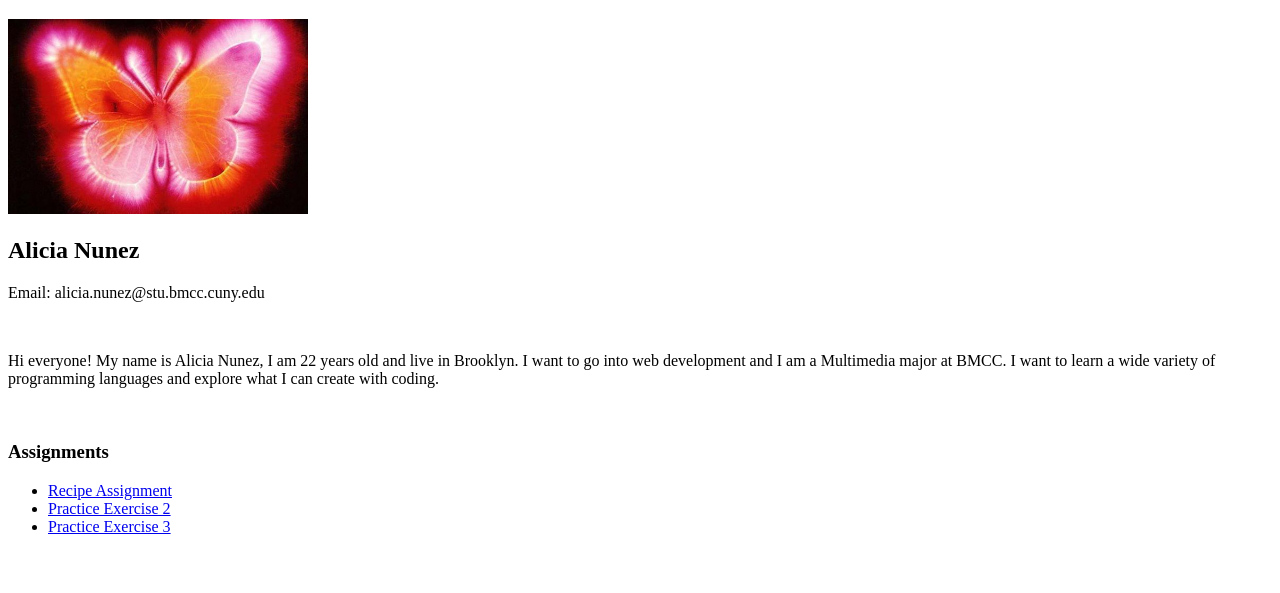
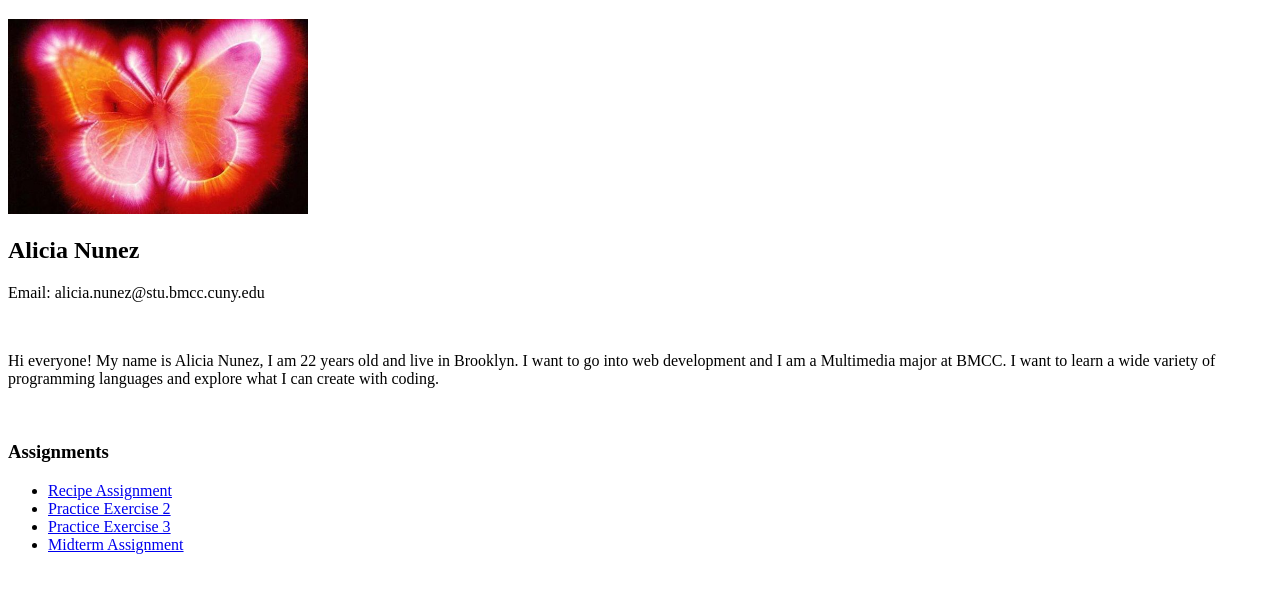
Before and after one commit to alicia03n/MMP240, a plain HTML site: page index.html in a window 1280 px wide. Shown: the part 61-654 px from the top of the page. Drawn offline with Linux system fonts and the light colour scheme.

Commit message:
Update index.html

```diff
--- a/index.html
+++ b/index.html
@@ -18,6 +18,7 @@
         <li><a href="RecipeAssignment/recipe.html"> Recipe Assignment </li>
         <li><a href="exercise2/exercise2.html">Practice Exercise 2</li>
         <li><a href="exercise3.html">Practice Exercise 3</li>
+        <li><a href="midterm.html">Midterm Assignment</li>
       </ul>
 
   </body>
```
